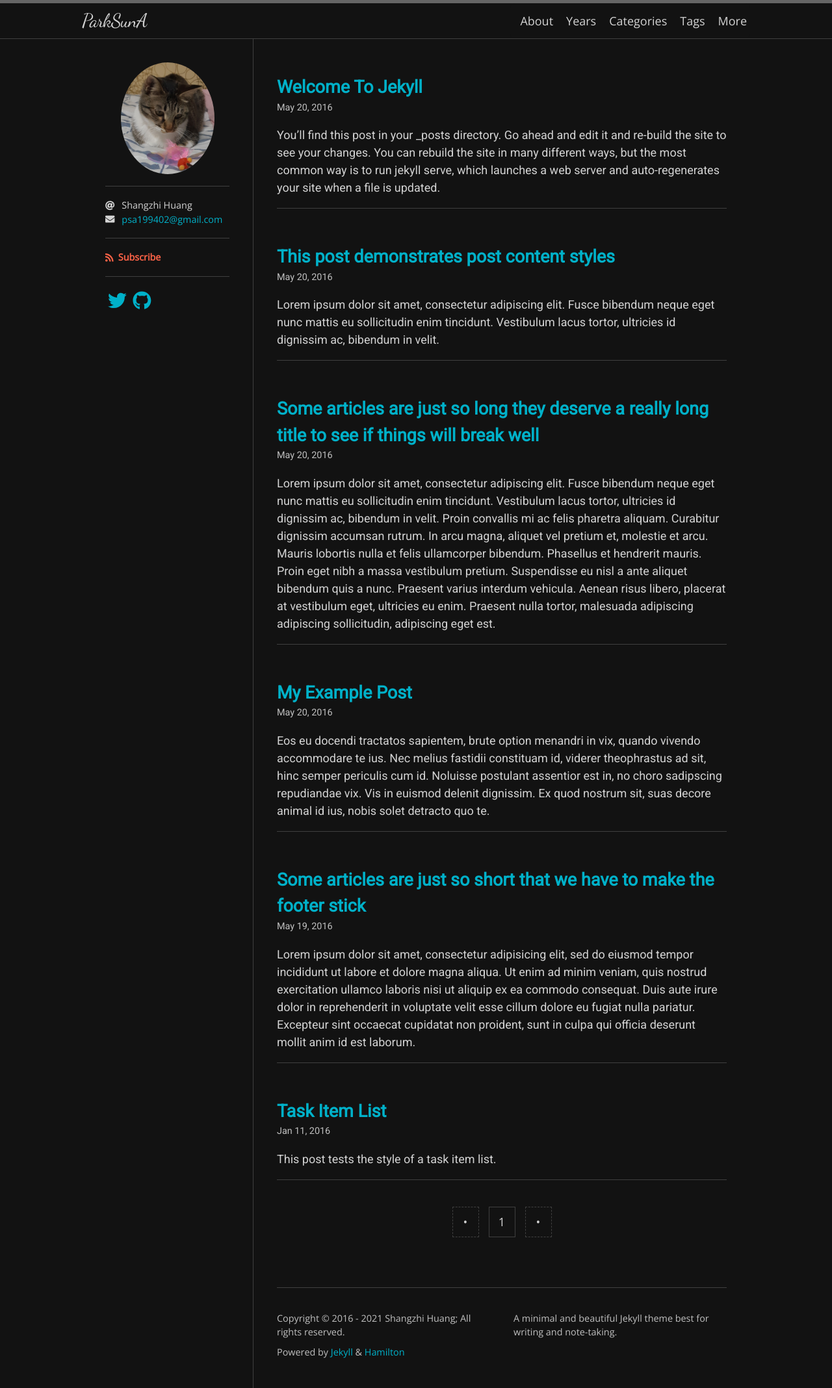
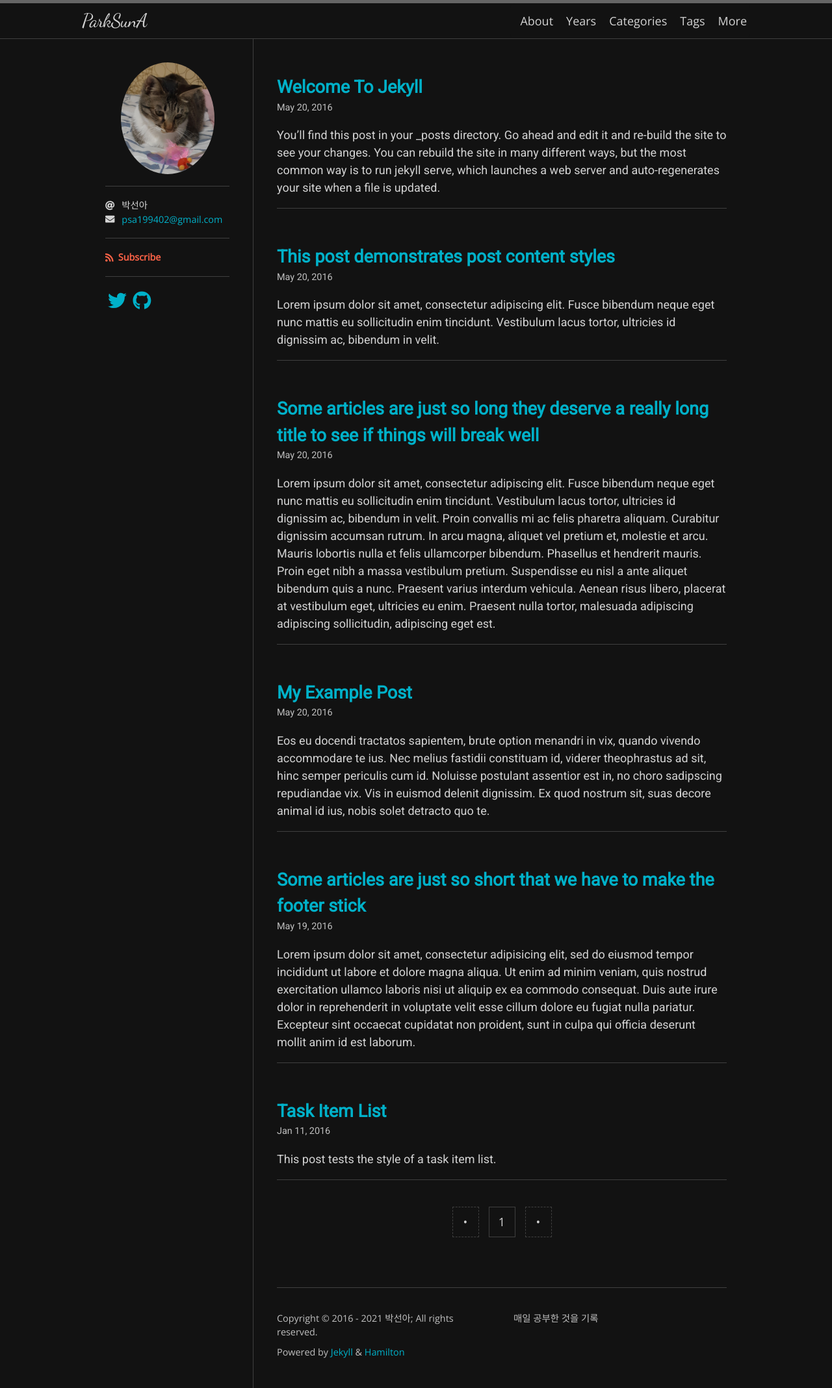
Before and after one commit to ParkSunA/ParkSunA.github.io, a Jekyll site: the page built from index.html, in a window 1280 px wide. Shown: the whole page at 65% size. Built offline with Jekyll 4.4.1, drawn with Linux system fonts in a browser that asks for light colours; nearby versions of some CDN libraries; some web fonts are replaced; the list of posts is cut into pages by our own code.

Commit message:
update _config.yml

```diff
--- a/_config.yml
+++ b/_config.yml
@@ -1,6 +1,6 @@
 title: ParkSunA
-description: A minimal and beautiful Jekyll theme best for writing and note-taking.
-author: Shangzhi Huang
+description: 매일 공부한 것을 기록
+author: 박선아
 avatar: /logo.jpg
 email: psa199402@gmail.com
 
```
